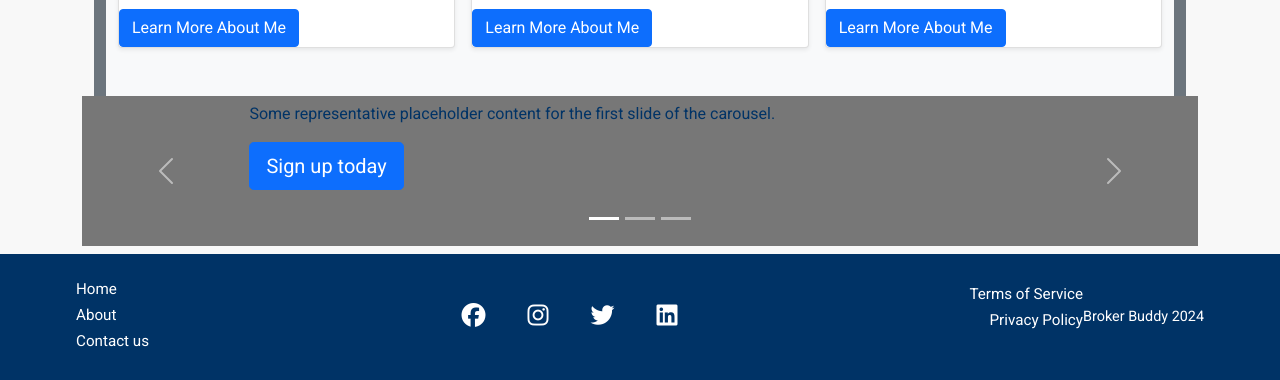
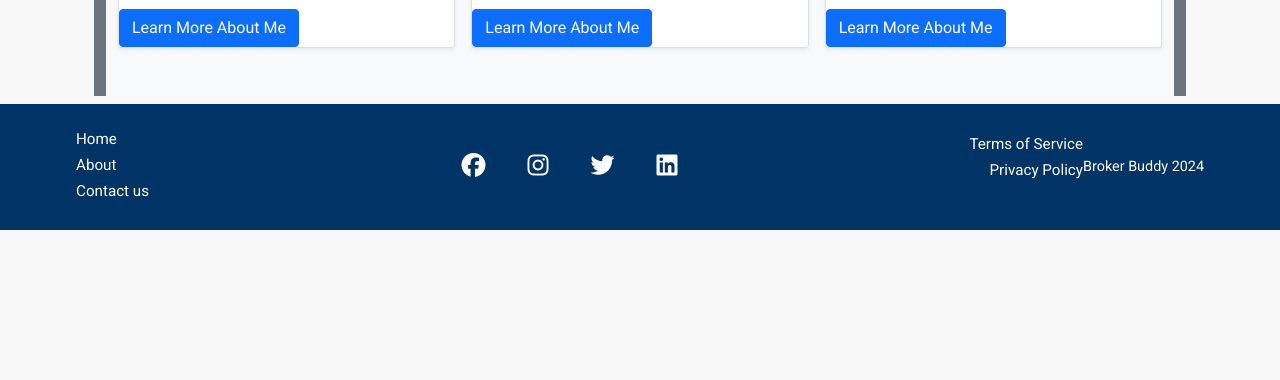
Before and after one commit to e-kai00/finFlare, a Django app: page /about/about/ in a window 1280 px wide. Shown: the part 2580-2960 px from the top of the page. After the commit the page ends 2810 px from the top, so only its background shows below. Run offline with Django 4.2, Linux system fonts and the light colour scheme; some libraries are stand-ins or nearby versions.

Commit message:
remove carousel from aboput page

```diff
--- a/about/templates/about/about.html
+++ b/about/templates/about/about.html
@@ -122,63 +122,6 @@
         </div>
     </div>
 </div>
-<div id="myCarousel" class="carousel slide" data-bs-ride="carousel">
-    <div class="carousel-indicators">
-        <button type="button" data-bs-target="#myCarousel" data-bs-slide-to="0" class="active" aria-current="true"
-            aria-label="Slide 1"></button>
-        <button type="button" data-bs-target="#myCarousel" data-bs-slide-to="1" aria-label="Slide 2"></button>
-        <button type="button" data-bs-target="#myCarousel" data-bs-slide-to="2" aria-label="Slide 3"></button>
-    </div>
-    <div class="carousel-inner">
-        <div class="carousel-item active">
-            <svg class="bd-placeholder-img" width="100%" height="100%" xmlns="http://www.w3.org/2000/svg"
-                aria-hidden="true" preserveAspectRatio="xMidYMid slice" focusable="false">
-                <rect width="100%" height="100%" fill="#777" />
-            </svg>
-            <div class="container">
-                <div class="carousel-caption text-start">
-                    <h1>Example headline.</h1>
-                    <p>Some representative placeholder content for the first slide of the carousel.</p>
-                    <p><a class="btn btn-lg btn-primary" href="#">Sign up today</a></p>
-                </div>
-            </div>
-        </div>
-        <div class="carousel-item">
-            <svg class="bd-placeholder-img" width="100%" height="100%" xmlns="http://www.w3.org/2000/svg"
-                aria-hidden="true" preserveAspectRatio="xMidYMid slice" focusable="false">
-                <rect width="100%" height="100%" fill="#777" />
-            </svg>
-            <div class="container">
-                <div class="carousel-caption">
-                    <h1>Another example headline.</h1>
-                    <p>Some representative placeholder content for the second slide of the carousel.</p>
-                    <p><a class="btn btn-lg btn-primary" href="#">Learn more</a></p>
-                </div>
-            </div>
-        </div>
-        <div class="carousel-item">
-            <svg class="bd-placeholder-img" width="100%" height="100%" xmlns="http://www.w3.org/2000/svg"
-                aria-hidden="true" preserveAspectRatio="xMidYMid slice" focusable="false">
-                <rect width="100%" height="100%" fill="#777" />
-            </svg>
-            <div class="container">
-                <div class="carousel-caption text-end">
-                    <h1>One more for good measure.</h1>
-                    <p>Some representative placeholder content for the third slide of this carousel.</p>
-                    <p><a class="btn btn-lg btn-primary" href="#">Browse gallery</a></p>
-                </div>
-            </div>
-        </div>
-    </div>
-    <button class="carousel-control-prev" type="button" data-bs-target="#myCarousel" data-bs-slide="prev">
-        <span class="carousel-control-prev-icon" aria-hidden="true"></span>
-        <span class="visually-hidden">Previous</span>
-    </button>
-    <button class="carousel-control-next" type="button" data-bs-target="#myCarousel" data-bs-slide="next">
-        <span class="carousel-control-next-icon" aria-hidden="true"></span>
-        <span class="visually-hidden">Next</span>
-    </button>
-</div>
 </div>
 </section> </div>
 </div>
```
